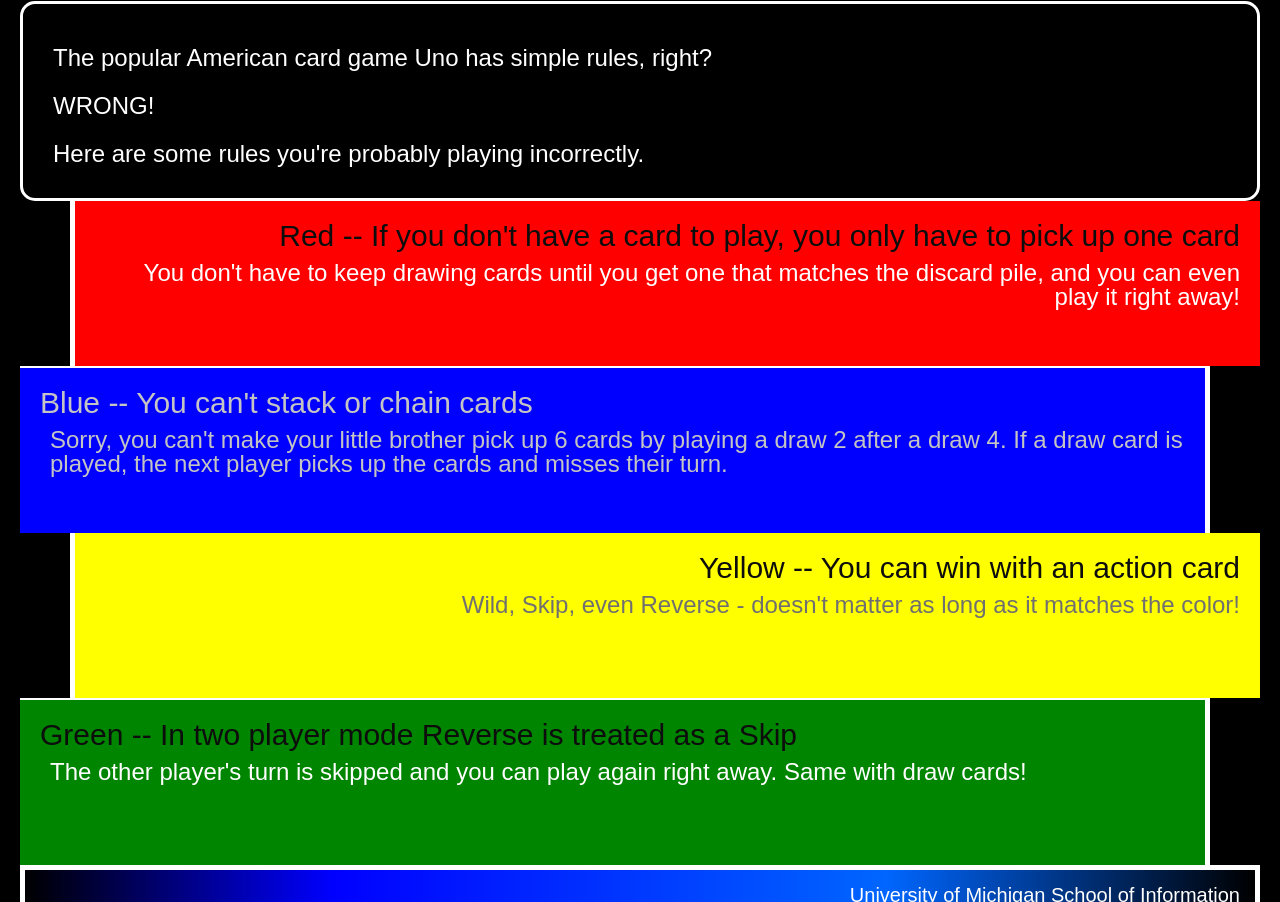
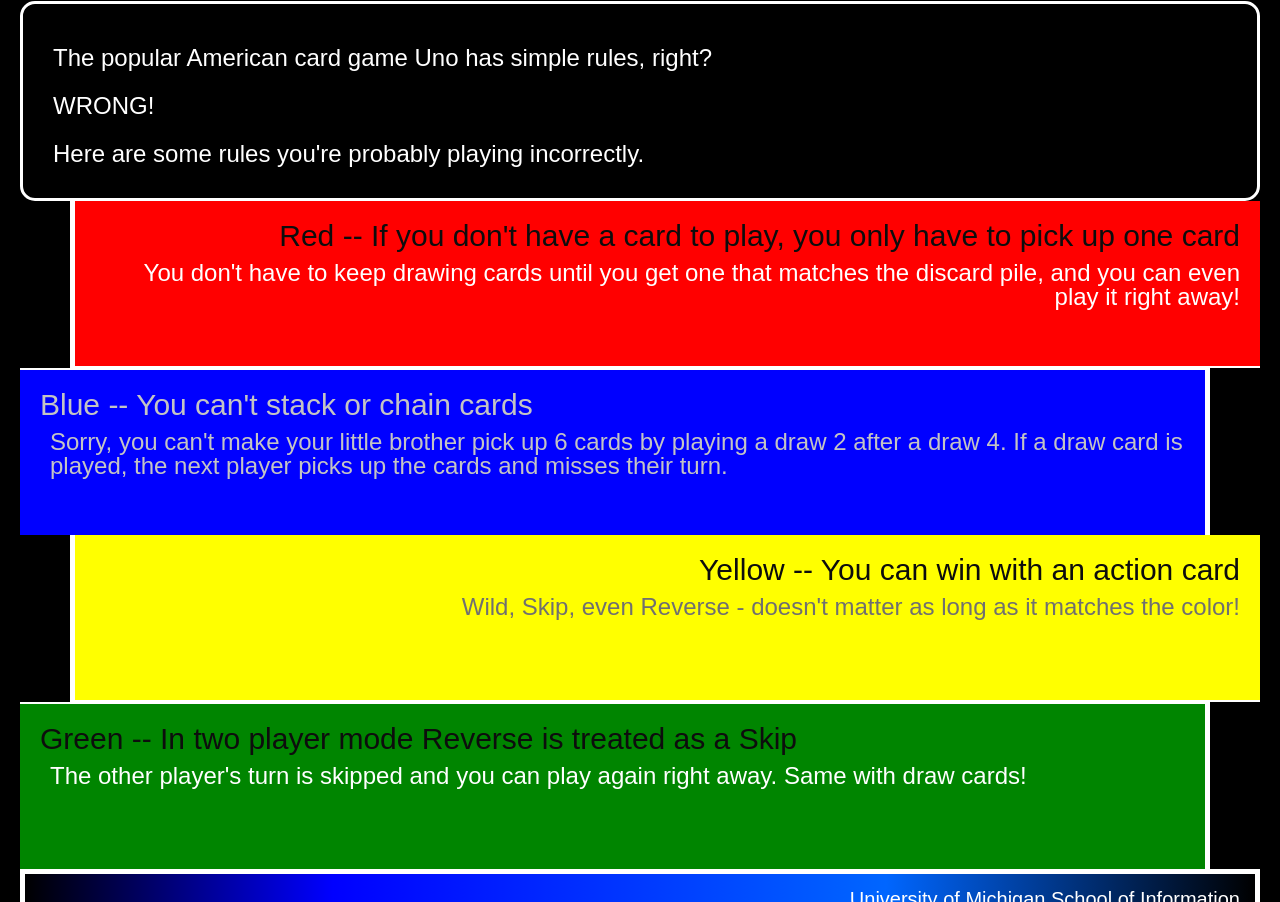
Before and after one commit to EshangShah29/hw2-f24, a plain HTML site: page index.html in a window 1280 px wide. Shown: the part 327-1229 px from the top of the page. Drawn offline with Linux system fonts and the light colour scheme.

Commit message:
yes_this_is_final

```diff
--- a/css/style.css
+++ b/css/style.css
@@ -45,7 +45,6 @@ div{
     border-left: solid 5px;
     border-bottom:solid 2px;
     border-right: none;
-    border-bottom: none;
     border-top: none;
 
 }
@@ -74,7 +73,6 @@ div{
     border-bottom: 2px solid;
     border-left: 5px solid;
     border-right: none;
-    border-bottom: none;
     border-top: none;
 }
 .yellow p{
```
